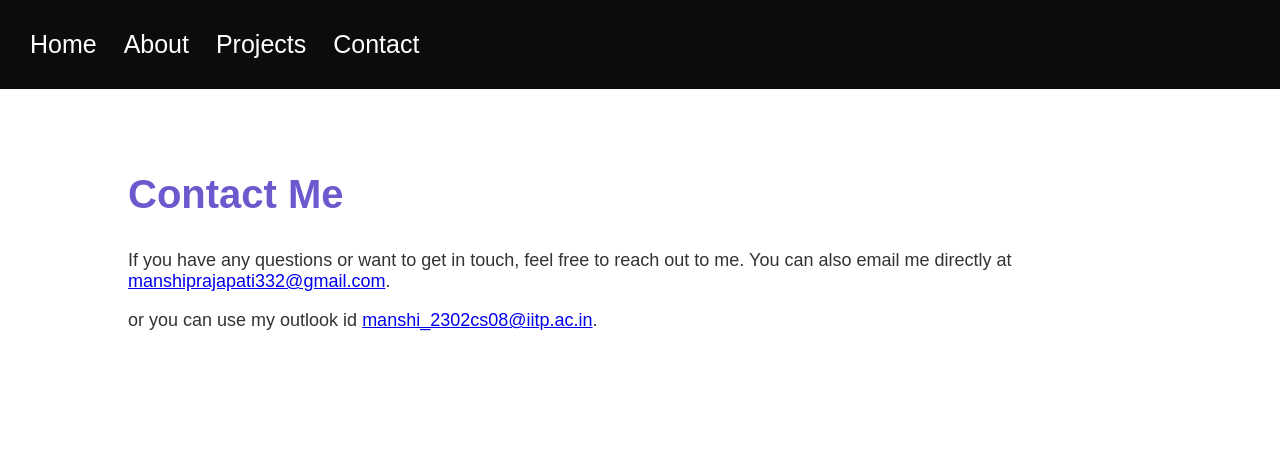
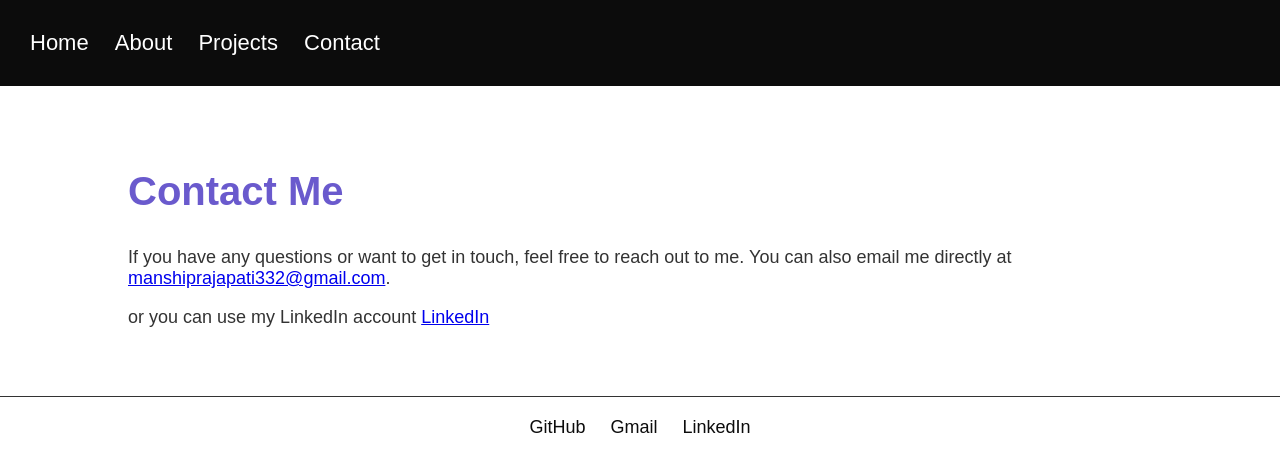
Before and after one commit to Manshi332/portfolio_website, a plain HTML site: page contact.html in a window 1280 px wide. Drawn offline with Linux system fonts and the light colour scheme.

Commit message:
adding footer

```diff
--- a/contact.html
+++ b/contact.html
@@ -23,12 +23,14 @@
         <div class="container">
             <h2>Contact Me</h2>
             <p>If you have any questions or want to get in touch, feel free to reach out to me. You can also email me directly at <a href="mailto:manshiprajapati332@gmail.com">manshiprajapati332@gmail.com</a>. </p>
-            <p> or you can use my outlook id <a href="mailto:manshi_2302cs08@iitp.ac.in">manshi_2302cs08@iitp.ac.in</a>.</p>
+            <p> or you can use my LinkedIn account <a href="https://www.linkedin.com/in/Manshi" target="_blank">LinkedIn</a>
         </div>
     </section>
 
     <footer>
-        <p>&copy; 2024 Manshi Prajapati</p>
+        <a href="https://github.com/Manshi332" target="_blank">GitHub</a>
+        <a href="mailto:manshiprajapati332@example.com">Gmail</a>
+        <a href="https://www.linkedin.com/in/Manshi" target="_blank">LinkedIn</a>
     </footer>
 
     <script src="script.js"></script>
--- a/styles.css
+++ b/styles.css
@@ -9,7 +9,7 @@ header {
     background-color: #0c0c0c;
     color: #fff;
     padding: 30px ;
-    font-size: 25px;
+    font-size: 22px;
 }
 
 nav ul {
@@ -111,3 +111,17 @@ footer {
         font-size: 18px; /* Change font size to 18 pixels */
     color: #333;
     }
+    footer {
+        border-top: 1px solid #333;
+        background-color: #fff;;
+        color: #0c0c0c;
+        padding: 20px 0;
+        text-align: center;
+        font-size: 18px;
+
+    }
+    footer a {
+        color: #0c0c0c;
+        text-decoration: none;
+        margin: 0 10px;
+    }
```
Also changed, not shown: about.html (+3 -1 lines), index.html (+4 -1 lines).
